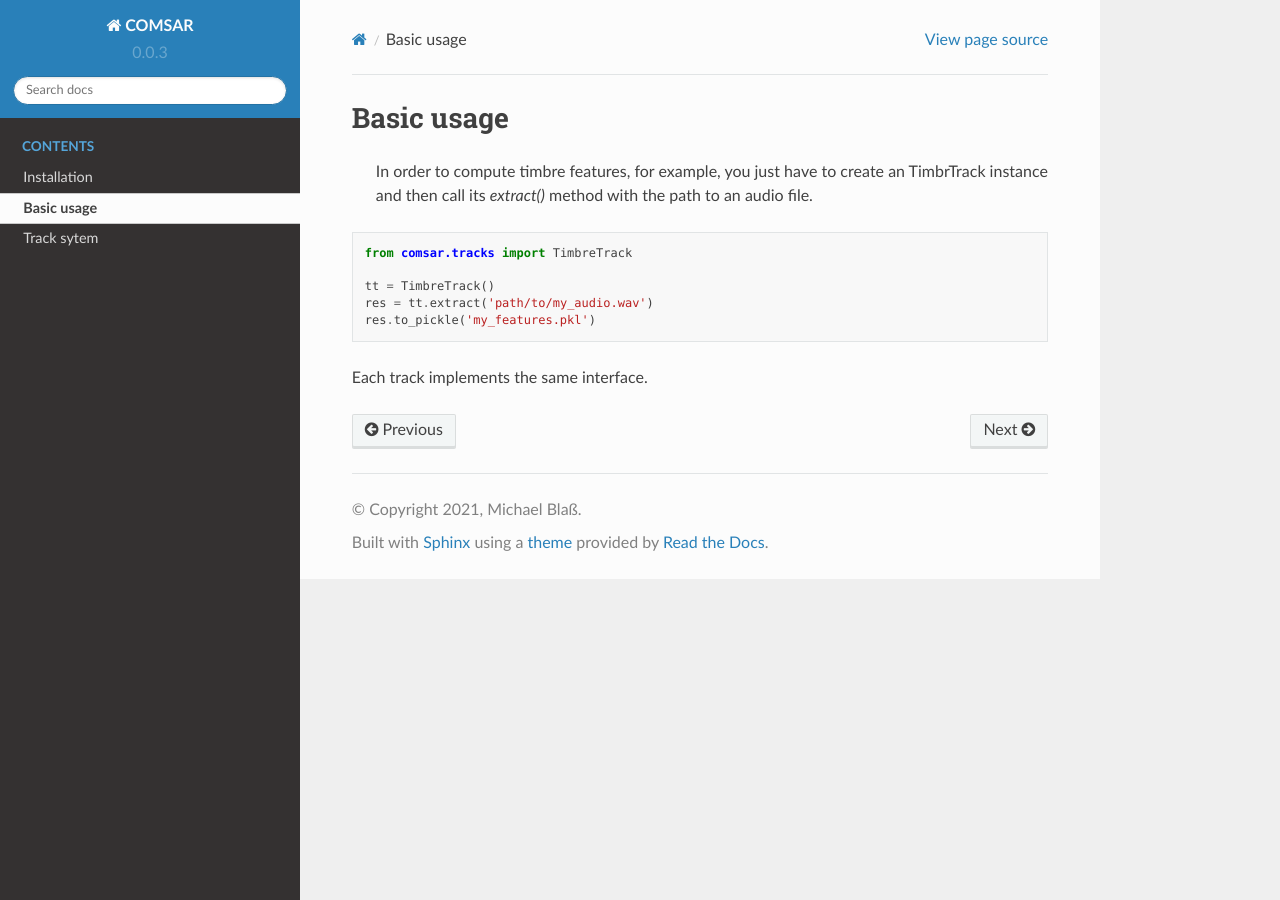
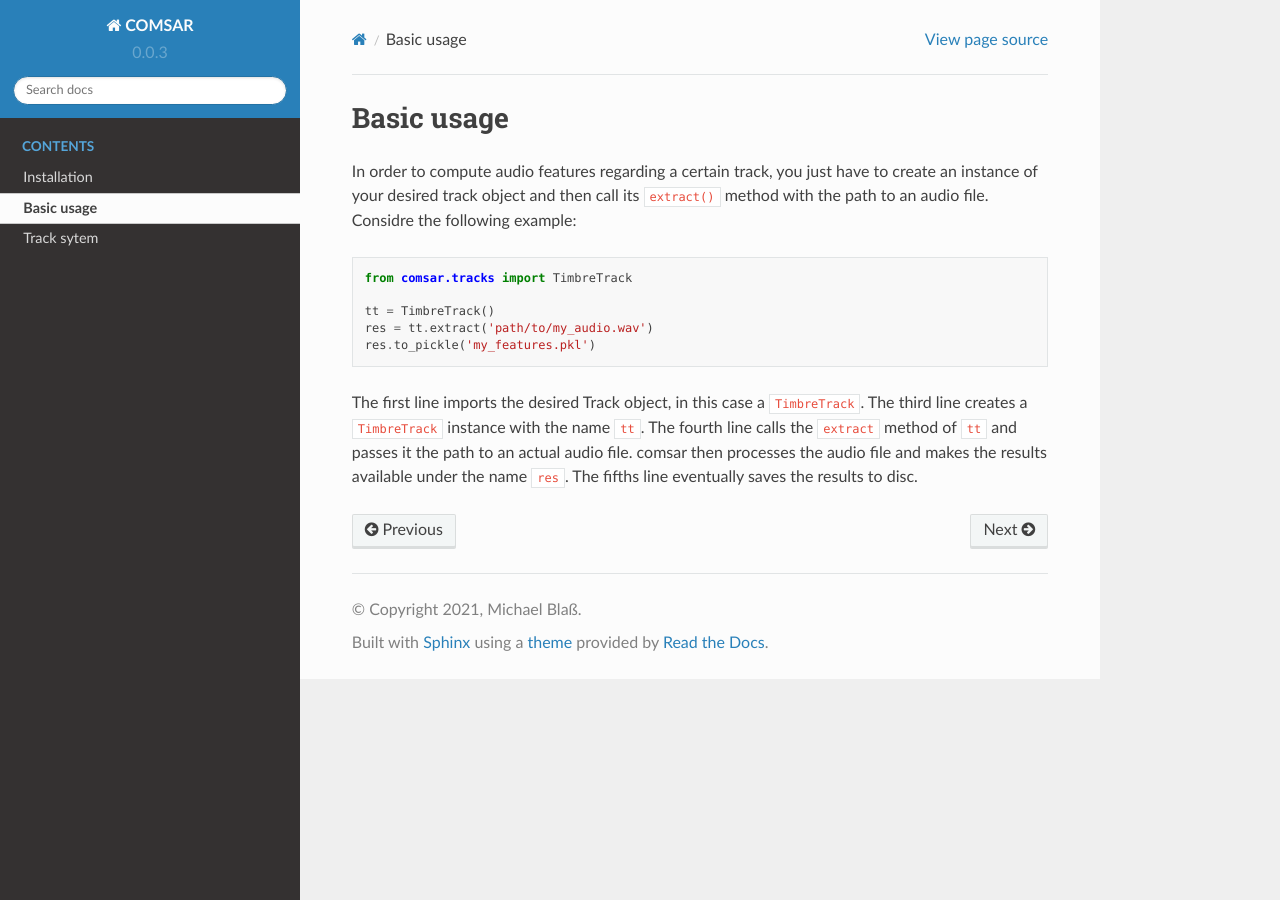
Before and after one commit to ifsm/comsar, a Sphinx documentation site: the page built from docs/source/basics.rst, in a window 1280 px wide. Built offline with Sphinx 7.4.7 and the Read the Docs theme 2.0.0, drawn with Linux system fonts in a browser that asks for light colours.

Commit message:
Update content.
Update the basic usage example describe to necessary code line by line.

```diff
--- a/docs/source/basics.rst
+++ b/docs/source/basics.rst
@@ -1,8 +1,9 @@
 Basic usage
 ----------------------------------------
- In order to compute timbre features, for example, you just have to create an
- TimbrTrack instance and then call its `extract()` method with the path to an
- audio file.
+In order to compute audio features regarding a certain track, you just have to
+create an instance of your desired track object and then call its
+:code:`extract()` method with the path to an audio file. Considre the following
+example:
 
 .. code-block:: python
 
@@ -12,4 +13,9 @@ Basic usage
    res = tt.extract('path/to/my_audio.wav')
    res.to_pickle('my_features.pkl')
 
-Each track implements the same interface.
+The first line imports the desired Track object, in this case a
+:code:`TimbreTrack`. The third line creates a :code:`TimbreTrack` instance
+with the name :code:`tt`. The fourth line calls the :code:`extract` method of
+:code:`tt` and passes it the path to an actual audio file. comsar then
+processes the audio file and makes the results available under the name
+:code:`res`. The fifths line eventually saves the results to disc.
```
